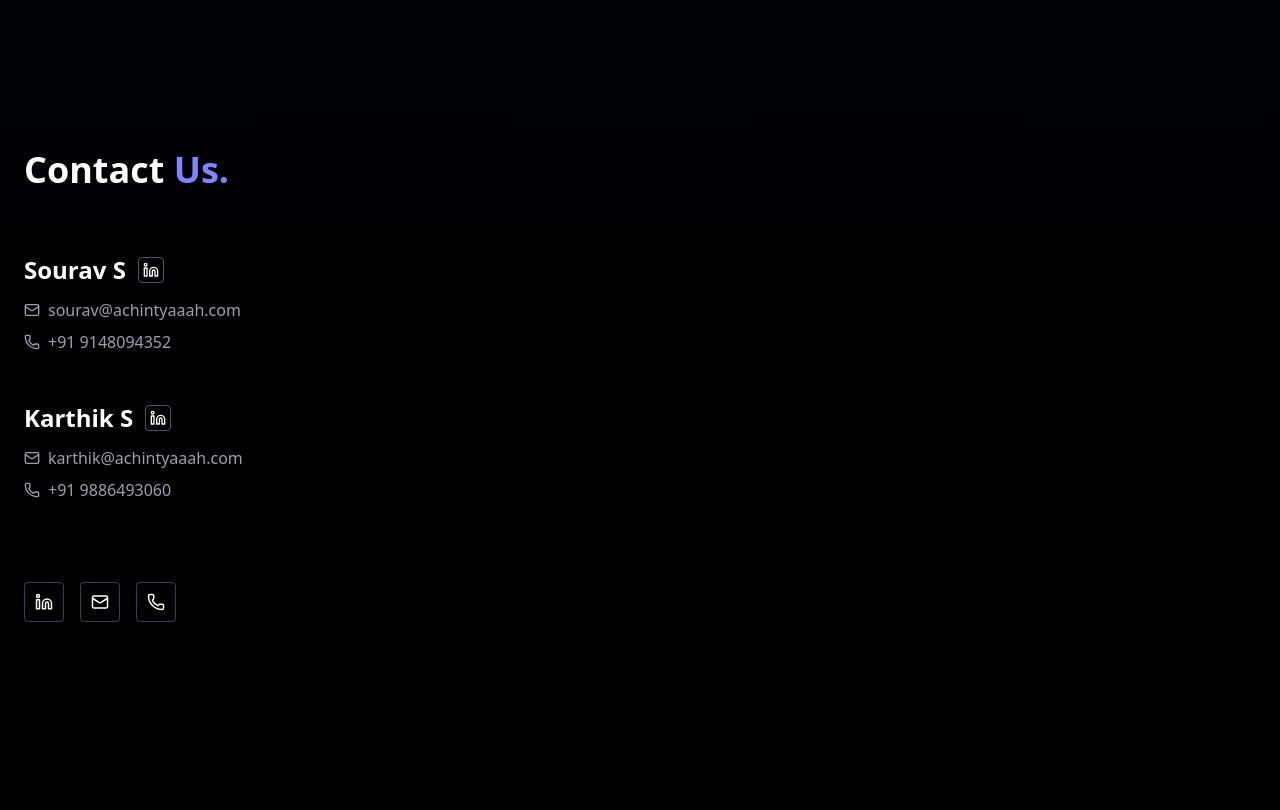
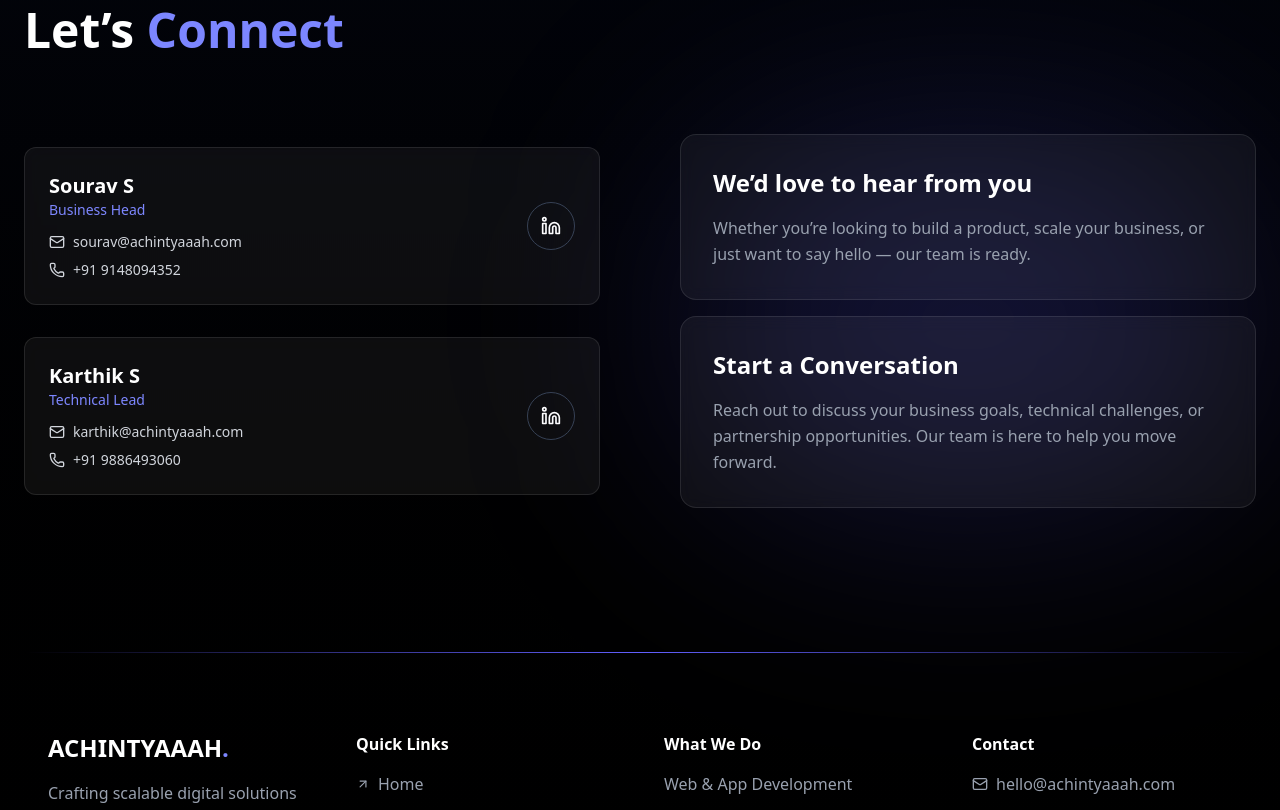
Before and after one commit to rashidgh/ACHINTYAAAH-GROUP, a React (Vite) app: page / in a window 1280 px wide. Shown: the part 3580-4390 px from the top of the page. Built offline with nearby package versions, Linux system fonts and the light colour scheme.

Commit message:
fotter component modified

```diff
--- a/src/components/AboutUs.jsx
+++ b/src/components/AboutUs.jsx
@@ -22,14 +22,14 @@ export default function AboutUs() {
       className="relative  text-white overflow-hidden"
     >
       {/* BACKGROUND DECOR */}
-      <div className="absolute top-1/3 -right-32 w-96 h-96 bg-sky-500/20 rounded-full blur-3xl" />
+      <div className="absolute top-1/3 -right-32 w-96 h-96 rounded-full blur-3xl" />
 
       {/* HERO */}
       <motion.div
         initial={{ opacity: 0, y: 30 }}
         animate={{ opacity: 1, y: 0 }}
         transition={{ duration: 1 }}
-        className="relative py-28 text-center"
+        className="relative py-10 text-center"
       >
         <h1 className="text-4xl md:text-5xl font-extrabold tracking-tight">
           About <span className="text-indigo-400">Achintyaah</span>
--- a/src/components/ContactUs.jsx
+++ b/src/components/ContactUs.jsx
@@ -1,21 +1,18 @@
 import { motion } from "framer-motion";
-import {
-    Mail,
-    Phone,
-    Linkedin,
-    ArrowLeft,
-    ArrowRight,
-} from "lucide-react";
+import { Mail, Phone, Linkedin } from "lucide-react";
+import Footer from "./Footer";
 
 const contacts = [
     {
         name: "Sourav S",
+        role: "Business Head",
         email: "sourav@achintyaaah.com",
         phone: "+91 9148094352",
         linkedin: "#",
     },
     {
         name: "Karthik S",
+        role: "Technical Lead",
         email: "karthik@achintyaaah.com",
         phone: "+91 9886493060",
         linkedin: "#",
@@ -28,88 +25,106 @@ export default function ContactUs() {
             id="contact"
             className="relative min-h-screen  text-white px-6 py-24 overflow-hidden"
         >
-            {/* Header */}
+            {/* Title */}
             <motion.h2
-                initial={{ opacity: 0, y: 20 }}
+                initial={{ opacity: 0, y: 30 }}
                 whileInView={{ opacity: 1, y: 0 }}
                 viewport={{ once: true }}
                 transition={{ duration: 0.6 }}
-                className="text-4xl font-bold mb-16"
+                className="text-4xl md:text-5xl font-bold mb-20"
             >
-                Contact <span className="text-indigo-400">Us.</span>
+                Let’s <span className="text-indigo-400">Connect</span>
             </motion.h2>
 
-            <div className="max-w-7xl mx-auto grid grid-cols-1 lg:grid-cols-2 gap-20">
-                {/* LEFT – CONTACT DETAILS */}
-                <div className="space-y-12">
-                    {contacts.map((person, i) => (
+            <div className="max-w-7xl mx-auto grid lg:grid-cols-2 gap-20 items-center">
+                {/* LEFT – CONTACT CARDS */}
+                <motion.div
+                    initial="hidden"
+                    whileInView="visible"
+                    viewport={{ once: true }}
+                    variants={{
+                        hidden: {},
+                        visible: {
+                            transition: { staggerChildren: 0.2 },
+                        },
+                    }}
+                    className="space-y-8"
+                >
+                    {contacts.map((person) => (
                         <motion.div
                             key={person.name}
-                            initial={{ opacity: 0, x: -40 }}
-                            whileInView={{ opacity: 1, x: 0 }}
-                            viewport={{ once: true }}
-                            transition={{ duration: 0.6, delay: i * 0.2 }}
+                            variants={{
+                                hidden: { opacity: 0, x: -40 },
+                                visible: { opacity: 1, x: 0 },
+                            }}
+                            whileHover={{ scale: 1.03 }}
+                            className="group relative flex items-center justify-between gap-6 rounded-xl border border-white/10 bg-white/5 backdrop-blur-md p-6 hover:border-indigo-400 transition"
                         >
-                            <h3 className="text-2xl font-semibold mb-3 flex items-center gap-3">
+                            {/* Left Info */}
+                            <div>
+                                <h3 className="text-xl font-semibold">
                                     {person.name}
+                                </h3>
+                                <p className="text-sm text-indigo-400 mb-3">
+                                    {person.role}
+                                </p>
+
+                                <div className="flex flex-col gap-2 text-sm text-gray-300">
+                                    <span className="flex items-center gap-2">
+                                        <Mail size={16} /> {person.email}
+                                    </span>
+                                    <span className="flex items-center gap-2">
+                                        <Phone size={16} /> {person.phone}
+                                    </span>
+                                </div>
+                            </div>
+
+                            {/* Right Icon */}
                             <a
                                 href={person.linkedin}
-                                    className="border border-gray-600 p-1 rounded hover:border-sky-400"
+                                className="w-12 h-12 rounded-full border border-gray-700 flex items-center justify-center group-hover:border-indigo-400 group-hover:text-indigo-400 transition"
                             >
-                                    <Linkedin size={16} />
+                                <Linkedin size={20} />
                             </a>
-                            </h3>
+                        </motion.div>
+                    ))}
+                </motion.div>
 
-                            <div className="space-y-2 text-gray-400">
-                                <p className="flex items-center gap-2">
-                                    <Mail size={16} /> {person.email}
+                {/* RIGHT – DECORATIVE ANIMATION */}
+                <motion.div
+                    initial={{ opacity: 0, scale: 0.8 }}
+                    whileInView={{ opacity: 1, scale: 1 }}
+                    transition={{ duration: 0.8 }}
+                    className="relative hidden lg:block"
+                >
+                    <div className="absolute inset-0 bg-indigo-500/20 blur-[120px] rounded-full" />
+                    <div className="flex flex-col gap-4">
+                        <div className="relative border border-white/10 rounded-2xl p-8 backdrop-blur bg-white/5">
+                        <p className="text-2xl font-semibold mb-4">
+                            We’d love to hear from you
                         </p>
-                                <p className="flex items-center gap-2">
-                                    <Phone size={16} /> {person.phone}
+                        <p className="text-gray-400 leading-relaxed">
+                            Whether you’re looking to build a product, scale your
+                            business, or just want to say hello — our team is ready.
                         </p>
                     </div>
-                        </motion.div>
-                    ))}
+                    <div className="relative border border-white/10 rounded-2xl p-8 backdrop-blur bg-white/5">
+                        <p className="text-2xl font-semibold mb-4">
+                            Start a Conversation
+                        </p>
+                        <p className="text-gray-400 leading-relaxed">
+                            Reach out to discuss your business goals, technical challenges,
+                            or partnership opportunities. Our team is here to help you move forward.
+                        </p>
 
-                    {/* Social Icons */}
-                    <motion.div
-                        initial={{ opacity: 0 }}
-                        whileInView={{ opacity: 1 }}
-                        transition={{ delay: 0.6 }}
-                        className="flex gap-4 pt-8"
-                    >
-                        {[Linkedin, Mail, Phone].map((Icon, idx) => (
-                            <button
-                                key={idx}
-                                className="w-10 h-10 border border-gray-700 rounded flex items-center justify-center hover:border-sky-400 hover:text-sky-400 transition"
-                            >
-                                <Icon size={18} />
-                            </button>
-                        ))}
+                    </div>
+                    </div>
                 </motion.div>
             </div>
 
-                {/* RIGHT – WORLD MAP (DECORATIVE) */}
-
+           <div className="mt-36">
+            <Footer />
            </div>
-
-            {/* Footer */}
-            <motion.p
-                initial={{ opacity: 0 }}
-                whileInView={{ opacity: 1 }}
-                transition={{ delay: 0.8 }}
-                className="absolute bottom-6 left-6 text-xs text-gray-500"
-            >
-                ©2025 Copyright – ACHINTYAAAH
-                GROUP. All rights reserved.
-            </motion.p>
-
-            {/* Slider Indicator */}
-            {/* <div className="absolute top-10 right-10 flex items-center gap-3 text-sm">
-        <ArrowLeft className="text-emerald-400" />
-        <ArrowRight className="text-emerald-400" />
-        <span>1 / 10</span>
-      </div> */}
         </section>
     );
 }
--- /dev/null
+++ b/src/components/Footer.jsx
@@ -0,0 +1,124 @@
+import { motion } from "framer-motion";
+import { Linkedin, Mail, Phone, ArrowUpRight } from "lucide-react";
+
+export default function Footer() {
+    const scrollToSection = (id) => {
+        const el = document.getElementById(id);
+        if (el) {
+            el.scrollIntoView({ behavior: "smooth" });
+        }
+    };
+
+    return (
+        <footer className="relative  text-white px-6 pt-20 pb-10 overflow-hidden">
+            {/* Gradient Glow */}
+            <div className="absolute inset-x-0 top-0 h-px bg-gradient-to-r from-transparent via-indigo-500 to-transparent" />
+            <div className="absolute -top-40 left-1/2 -translate-x-1/2 w-[500px] h-[500px] blur-[140px] rounded-full" />
+
+            <div className="relative max-w-7xl mx-auto grid gap-12 md:grid-cols-4">
+                {/* Brand */}
+                <motion.div
+                    initial={{ opacity: 0, y: 30 }}
+                    whileInView={{ opacity: 1, y: 0 }}
+                    transition={{ duration: 0.6 }}
+                    viewport={{ once: true }}
+                >
+                    <h3 className="text-2xl font-bold mb-4">
+                        ACHINTYAAAH<span className="text-indigo-400">.</span>
+                    </h3>
+                    <p className="text-gray-400 leading-relaxed">
+                        Crafting scalable digital solutions with precision,
+                        creativity, and performance at the core.
+                    </p>
+                </motion.div>
+
+                {/* Quick Links */}
+                <motion.div
+                    initial={{ opacity: 0, y: 30 }}
+                    whileInView={{ opacity: 1, y: 0 }}
+                    transition={{ duration: 0.6, delay: 0.1 }}
+                    viewport={{ once: true }}
+                >
+                    <h4 className="font-semibold mb-4">Quick Links</h4>
+                    <ul className="space-y-3 text-gray-400">
+                        {[
+                            { label: "Home", id: "home" },
+                            { label: "Services", id: "services" },
+                            { label: "About", id: "about" },
+                            { label: "Contact", id: "contact" },
+                        ].map((item) => (
+                            <li
+                                key={item.id}
+                                onClick={() => scrollToSection(item.id)}
+                                className="cursor-pointer flex items-center gap-2 hover:text-indigo-400 transition"
+                            >
+                                <ArrowUpRight size={14} />
+                                {item.label}
+                            </li>
+                        ))}
+                    </ul>
+
+                </motion.div>
+
+                {/* Services */}
+                <motion.div
+                    initial={{ opacity: 0, y: 30 }}
+                    whileInView={{ opacity: 1, y: 0 }}
+                    transition={{ duration: 0.6, delay: 0.2 }}
+                    viewport={{ once: true }}
+                >
+                    <h4 className="font-semibold mb-4">What We Do</h4>
+                    <ul className="space-y-3 text-gray-400">
+                        <li>Web & App Development</li>
+                        <li>UI / UX Design</li>
+                        <li>Cloud & DevOps</li>
+                        <li>Digital Consulting</li>
+                    </ul>
+                </motion.div>
+
+                {/* Contact */}
+                <motion.div
+                    initial={{ opacity: 0, y: 30 }}
+                    whileInView={{ opacity: 1, y: 0 }}
+                    transition={{ duration: 0.6, delay: 0.3 }}
+                    viewport={{ once: true }}
+                >
+                    <h4 className="font-semibold mb-4">Contact</h4>
+                    <div className="space-y-3 text-gray-400">
+                        <p className="flex items-center gap-2">
+                            <Mail size={16} /> hello@achintyaaah.com
+                        </p>
+                        <p className="flex items-center gap-2">
+                            <Phone size={16} /> +91 90000 00000
+                        </p>
+                    </div>
+
+                    {/* Social Icons */}
+                    <div className="flex gap-4 mt-6">
+                        {[Linkedin, Mail, Phone].map((Icon, idx) => (
+                            <motion.a
+                                key={idx}
+                                whileHover={{ scale: 1.15, y: -2 }}
+                                className="w-10 h-10 rounded-full border border-white/10 flex items-center justify-center hover:border-indigo-400 hover:text-indigo-400 transition"
+                                href="#"
+                            >
+                                <Icon size={18} />
+                            </motion.a>
+                        ))}
+                    </div>
+                </motion.div>
+            </div>
+
+            {/* Bottom */}
+            <motion.div
+                initial={{ opacity: 0 }}
+                whileInView={{ opacity: 1 }}
+                transition={{ delay: 0.6 }}
+                viewport={{ once: true }}
+                className="relative mt-16 border-t border-white/10 pt-6 text-center text-xs text-gray-500"
+            >
+                © 2025 ACHINTYAAAH GROUP. All rights reserved.
+            </motion.div>
+        </footer>
+    );
+}
--- a/src/pages/Dasboard.jsx
+++ b/src/pages/Dasboard.jsx
@@ -6,6 +6,7 @@ import ContactUs from '../components/ContactUs'
 import OurClients from '../components/OurClients'
 import AboutUs from '../components/AboutUs'
 import ScrollToTop from '../components/ScrollToTop'
+import Footer from '../components/Footer'
 
 const Dasboard = () => {
     return (
```
Also changed, not shown: src/api/ContextApi.js (added, +12 -0 lines). Lines whose indentation alone changed are shown as unchanged.
